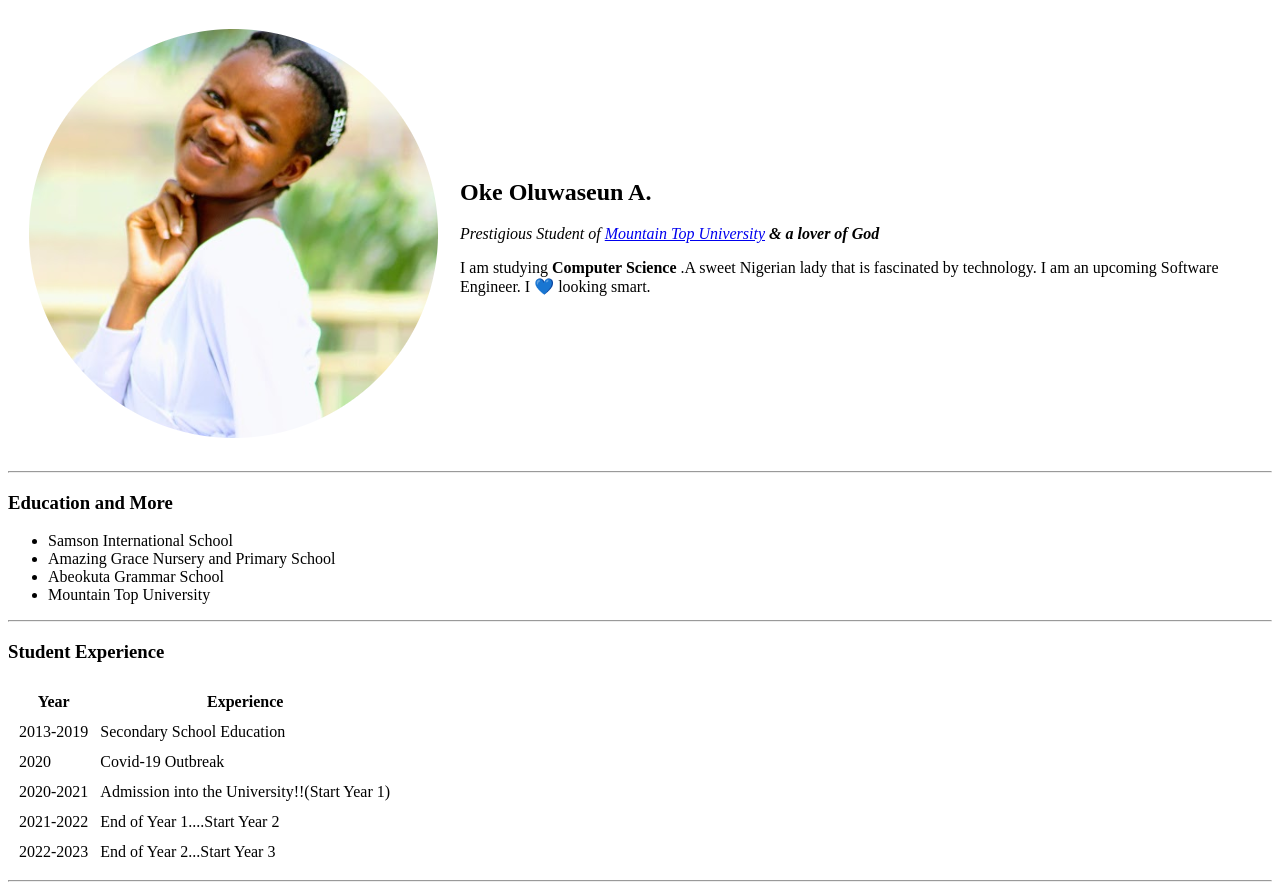
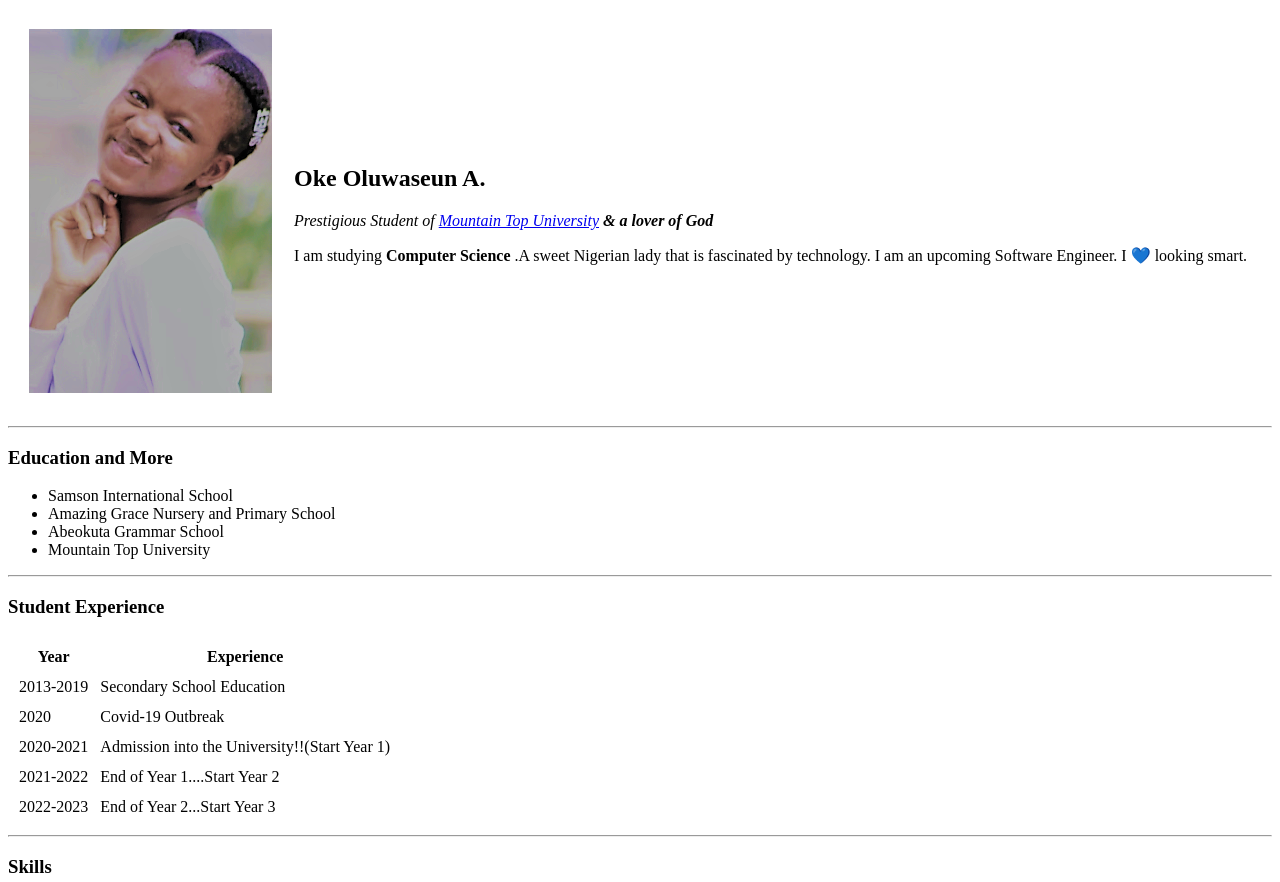
Before and after one commit to okejoy/CV, a plain HTML site: page index.html in a window 1280 px wide. Shown: the top 882 px of the page. Drawn offline with Linux system fonts and the light colour scheme.

Commit message:
Update index.html

```diff
--- a/index.html
+++ b/index.html
@@ -7,7 +7,7 @@
   <body><!--this carries the content of the page-->
     <table cellspacing="20">
         <tr>
-            <td><img src="images\seun-crop.png" alt="Seun's Profile Picture"></td>
+            <td><img src="images\seun2.png" alt="Seun's Profile Picture"></td>
             <td>
                 <h2>Oke Oluwaseun A.</h2>
                 <p><em>Prestigious Student of <a href="www.mtu.org">Mountain Top University</a><strong> & a lover of God</strong></em></p>
```
